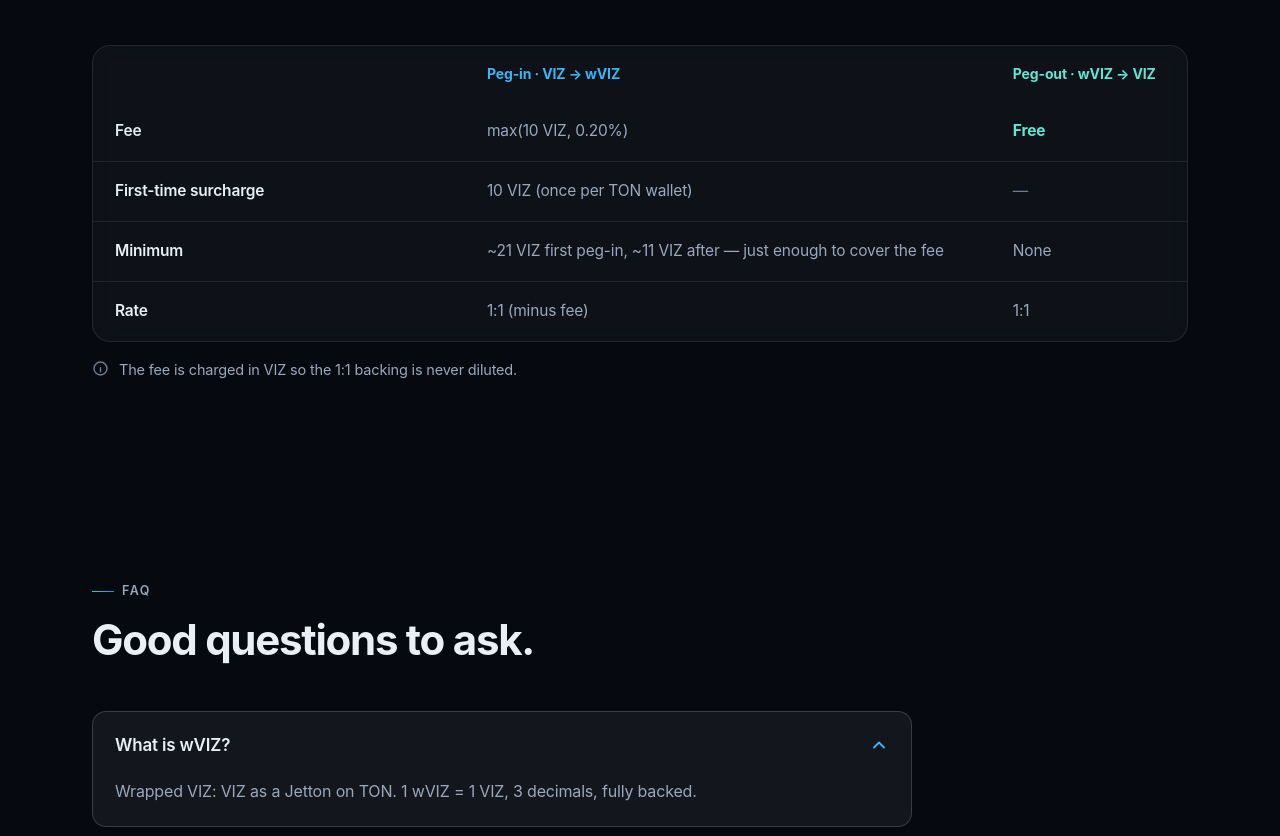
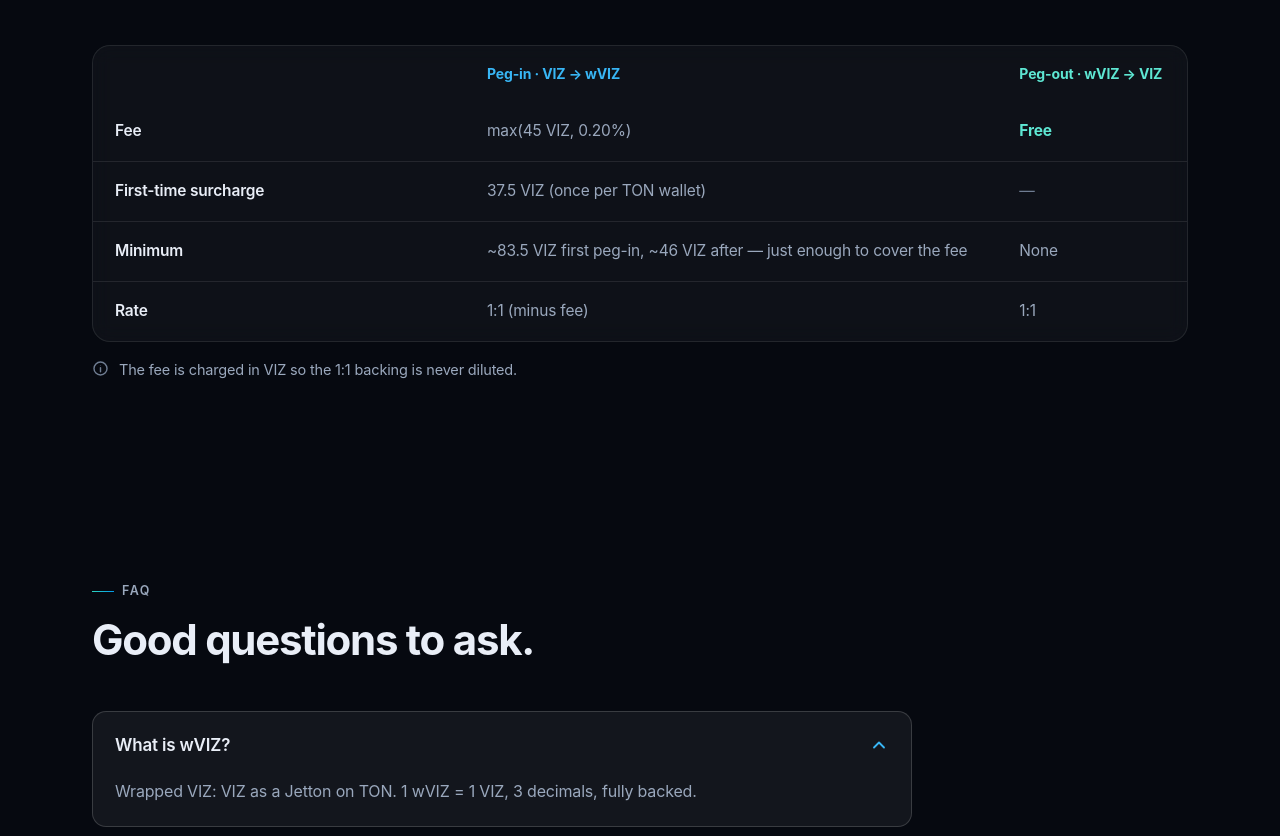
Before and after one commit to viz-cx/viz-gateway, a website: page site/index.html in a window 1280 px wide. Shown: the part 3148-3984 px from the top of the page. Drawn offline with Linux system fonts and the light colour scheme.

Commit message:
fix(site): refresh stale landing-page fee table to live static GRAM fees (#96)
index.html hardcodes the fee table (no live /fees fetch like app.html), so
it still advertised the old 10 VIZ numbers. Align to the deployed static
GRAM fees (#93/#94): 45 VIZ floor, 37.5 VIZ first-peg-in activation,
recomputed minimums (~83.5 first / ~46 after).

```diff
--- a/site/index.html
+++ b/site/index.html
@@ -298,17 +298,17 @@
           <tbody>
             <tr>
               <th scope="row">Fee</th>
-              <td>max(10 VIZ, 0.20%)</td>
+              <td>max(45 VIZ, 0.20%)</td>
               <td><span class="free">Free</span></td>
             </tr>
             <tr>
               <th scope="row">First-time surcharge</th>
-              <td>10 VIZ (once per TON wallet)</td>
+              <td>37.5 VIZ (once per TON wallet)</td>
               <td><span class="dash">—</span></td>
             </tr>
             <tr>
               <th scope="row">Minimum</th>
-              <td>~21 VIZ first peg-in, ~11 VIZ after — just enough to cover the fee</td>
+              <td>~83.5 VIZ first peg-in, ~46 VIZ after — just enough to cover the fee</td>
               <td>None</td>
             </tr>
             <tr>
```
